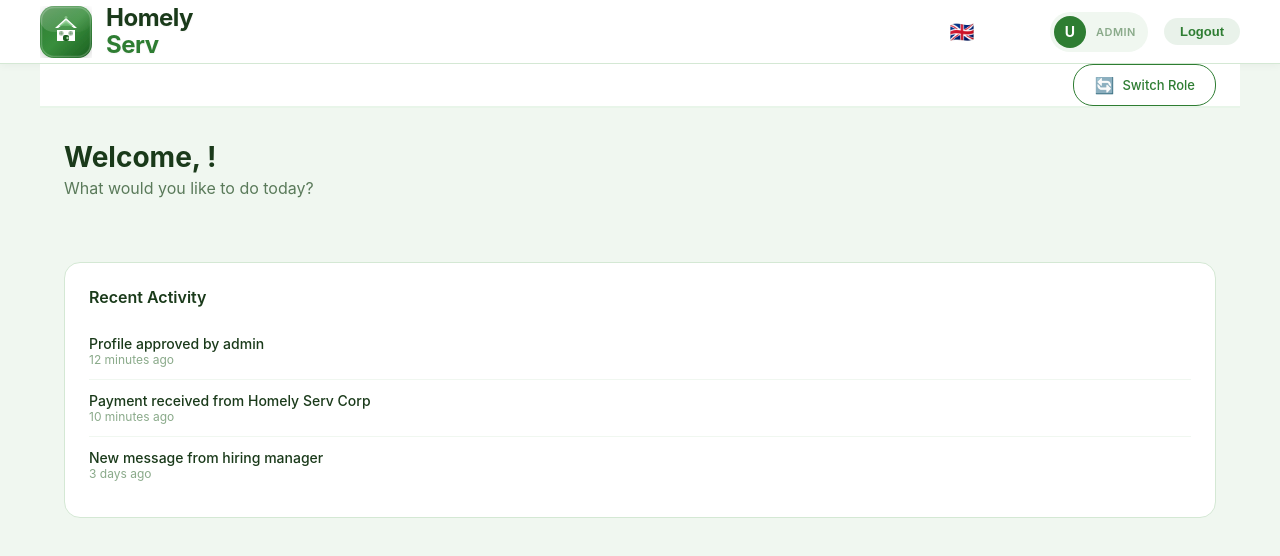
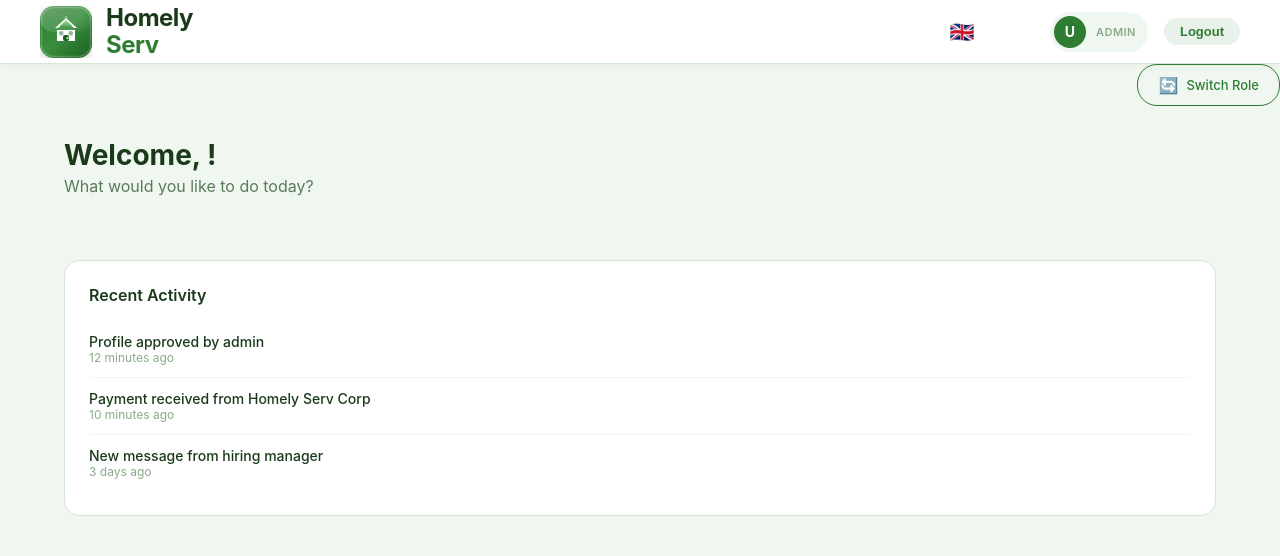
Before and after one commit to contractforlife-eng/homelyserv, a React (Vite) app in the folder frontend/: page / in a window 1280 px wide. Shown: the top 556 px of the page. Built offline with nearby package versions, Linux system fonts and the light colour scheme; sample sign-in values are in the browser's storage.

Commit message:
Remove duplicate Dashboard tab for admins, show only Admin Panel

```diff
--- a/frontend/src/components/Layout.jsx
+++ b/frontend/src/components/Layout.jsx
@@ -33,7 +33,6 @@ export default function Layout({ children, activeTab }) {
   const getNavItems = () => {
     if (user?.role === 'ADMIN') {
       return [
-        { icon: '📊', label: 'Dashboard', path: '/', key: 'dashboard' },
         { icon: '⚙️', label: 'Admin Panel', path: '/admin', key: 'admin' },
       ];
     }
@@ -82,8 +81,7 @@ export default function Layout({ children, activeTab }) {
         </div>
       </nav>
 
-      {/* Navigation Tabs - Improved Design */}
-      <div className="nav-tabs-container">
+      <div className="nav-tabs">
         {navItems.map((item) => (
           <button
             key={item.key}
@@ -92,9 +90,6 @@ export default function Layout({ children, activeTab }) {
           >
             <span className="nav-tab-icon">{item.icon}</span>
             <span className="nav-tab-label">{item.label}</span>
-            {activeTab === item.key && (
-              <span className="nav-tab-indicator"></span>
-            )}
           </button>
         ))}
         {user?.role !== 'ADMIN' && (
--- a/frontend/src/pages/Home.jsx
+++ b/frontend/src/pages/Home.jsx
@@ -35,13 +35,6 @@ export default function Home() {
           path: '/admin',
           primary: true
         },
-        {
-          icon: '📊',
-          title: 'Quick Overview',
-          desc: 'View platform statistics and activity',
-          action: 'View Stats →',
-          path: '/admin',
-        },
       ];
     }
 
@@ -73,7 +66,7 @@ export default function Home() {
   const dashboardCards = getDashboardCards();
 
   return (
-    <Layout activeTab="dashboard">
+    <Layout activeTab={user?.role === 'ADMIN' ? 'admin' : 'dashboard'}>
       <div className="page-header">
         <h1 className="page-title">Welcome, {user?.fullName}!</h1>
         <p className="page-subtitle">
```
